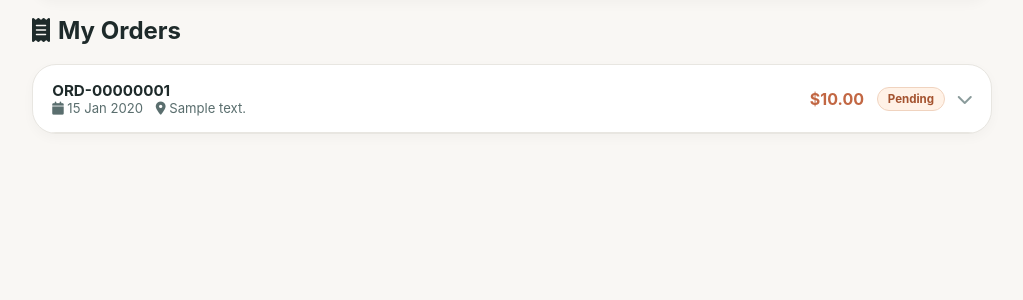
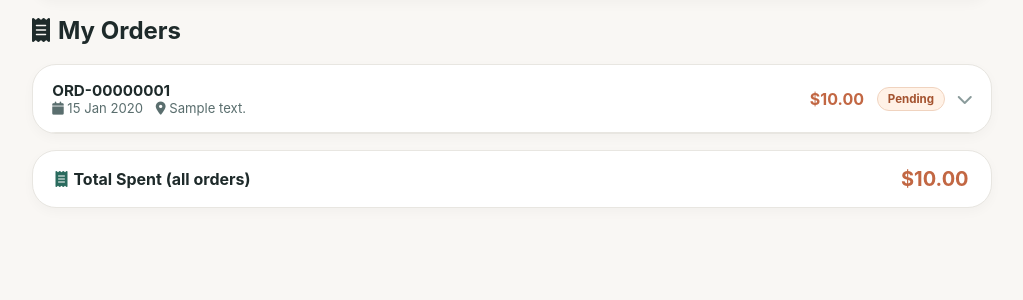
Before and after one commit to jBlack-MC/Pastimes, a PHP site: page /Pastimes/pages/my_orders.php in a window 1280 px wide. Shown: the part 94-394 px from the top of the page, without its empty margins (128-1151 px from the left). Run offline with PHP 8.4, Linux system fonts and the light colour scheme; a user stored in the database is signed in; data comes from the database, SQL or seed files in the repository; tables that the repository leaves empty hold one stand-in row (values such as "Sample post").

Commit message:
Add session ID to checkout confirmation, grand total to order history, and comprehensive README
- process_checkout.php: display PHP session_id() alongside order number on confirmation; add Return to Login button
- my_orders.php: add grand total of all purchases footer row
- README.md: full rewrite covering eshop type, goals, all cart functions, setup, DB tables, security

```diff
--- a/pages/my_orders.php
+++ b/pages/my_orders.php
@@ -171,6 +171,14 @@ mysqli_close($conn);
       </div>
     </div>
     <?php endforeach; ?>
+
+    <?php
+      $grandTotal = array_sum(array_column($orders, "total_price"));
+    ?>
+    <div style="background:var(--white);border:1px solid var(--border);border-radius:var(--lg);padding:1rem 1.4rem;box-shadow:var(--sm);display:flex;justify-content:space-between;align-items:center;font-size:1rem;">
+      <span style="font-weight:700;color:var(--text)"><i class="fas fa-receipt" style="margin-right:6px;color:var(--green)"></i>Total Spent (all orders)</span>
+      <strong style="font-size:1.25rem;color:var(--rust)">$<?php echo number_format((float)$grandTotal, 2); ?></strong>
+    </div>
   <?php endif; ?>
 </div>
 
```
Also changed, not shown: pages/process_checkout.php (+8 -1 lines), README.md.
